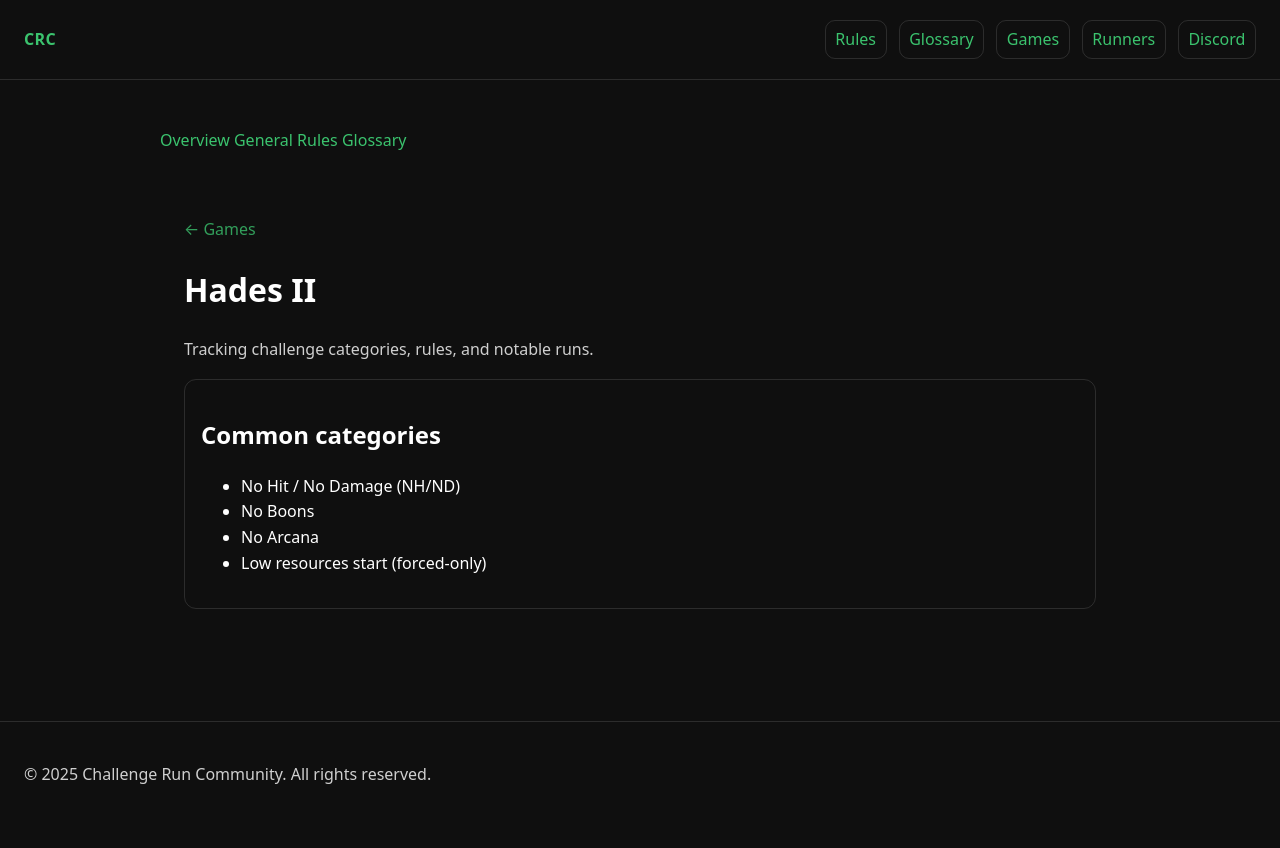
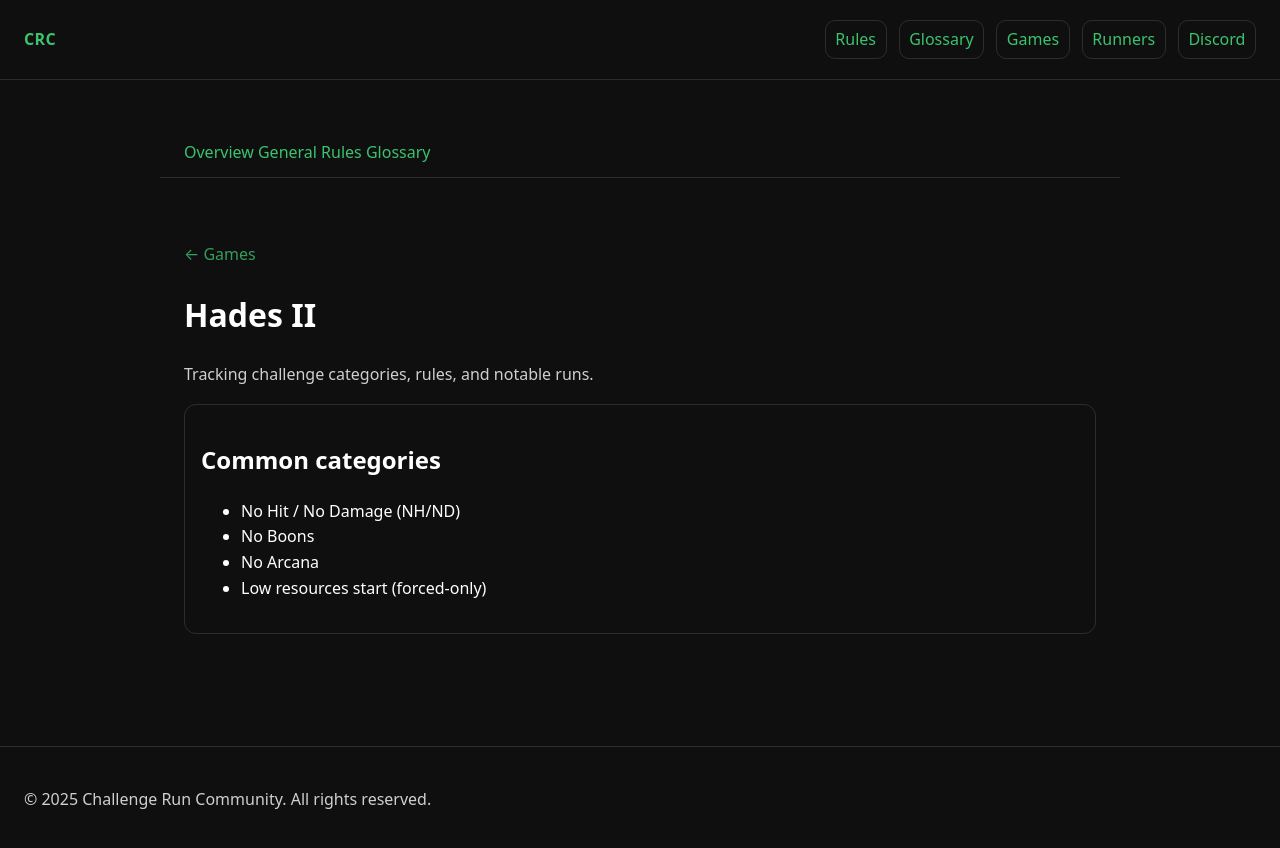
Before and after one commit to GaryAsher/challenge-run-site, a Jekyll site: the page built from _games/hades-2.md, in a window 1280 px wide. Shown: the top 848 px of the page. Built offline with Jekyll 4.4.1, drawn with Linux system fonts in a browser that asks for light colours.

Commit message:
Update style.css

```diff
--- a/assets/style.css
+++ b/assets/style.css
@@ -99,3 +99,12 @@
   color: var(--fg);
   margin-left: 0.4rem;
 }
+
+.game-tabs {
+  position: sticky;
+  top: 0;
+  background: var(--bg);
+  padding: 0.75rem 1.5rem;
+  border-bottom: 1px solid var(--border);
+  z-index: 5;
+}
```
